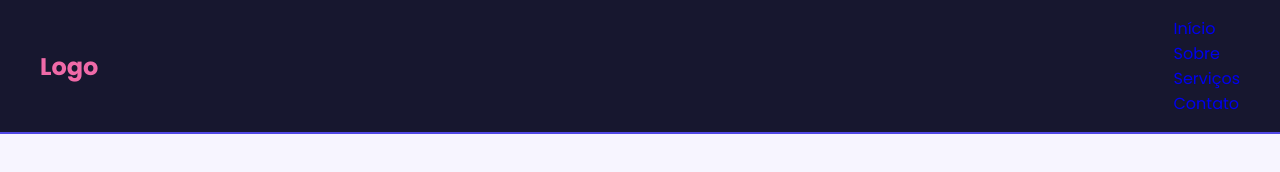
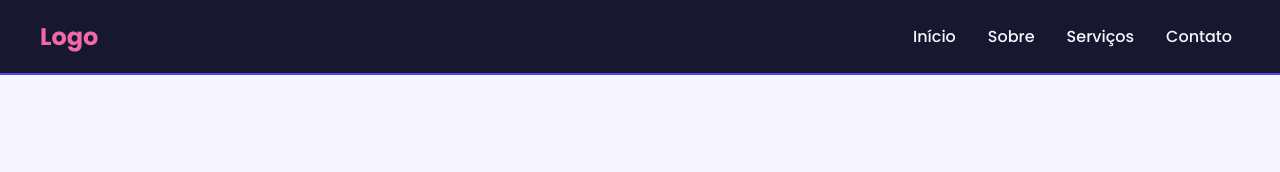
Before and after one commit to Davihsc18/intro-dom, a plain HTML site: page index.html in a window 1280 px wide. Drawn offline with Linux system fonts and the light colour scheme.

Commit message:
style: estiliza menu responsivo para mobile e desktop

```diff
--- a/style.css
+++ b/style.css
@@ -30,6 +30,7 @@ header{
 }
 
 nav{
+    position: relative;
     max-width: 75rem;
     margin: 0 auto;
 
@@ -45,6 +46,7 @@ nav{
 }
 
 nav button{
+    display: flex;
     align-items: center;
     justify-content: center;
 
@@ -59,12 +61,58 @@ nav button{
 }
 
 .menu{
-    display: none;
+    display: flex;
+    flex-direction: column;
+    gap: 1rem;
+
+    width: 100%;
+    position: absolute;
+
+    top: calc(100% + 1rem);
+    padding: 1.5rem;
+
+    background-color: var(--color-dark);
+
+    opacity: 0;
+    visibility: hidden;
+    pointer-events: none;
+    z-index: 100;
+
+    transform: translateX(-0.75rem);
+
+    transition: all 150ms ease-in;
+}
+
+.menu.ativo{
+    opacity: 1;
+    visibility: visible;
+    pointer-events: auto;
+    transform: translateY(0);
+}
+
+.menu a{
+    display: block;
+    color: var(--color-creme);
+    font-weight: 500;
+    padding: 0.5rem;
+    border-radius: 1rem;
+}
+
+.menu a:hover{
+    background-color: var(--color-pink);
 }
 
 @media screen and (min-width: 48rem) {
     .menu{
-        display: block;
+        position: static;
+        opacity: 1;
+        visibility: visible;
+        padding: 0;
+        pointer-events: auto;
+        transform: none;
+
+        flex-direction: row;
+        width: auto;
     }
 
     nav button{
```
